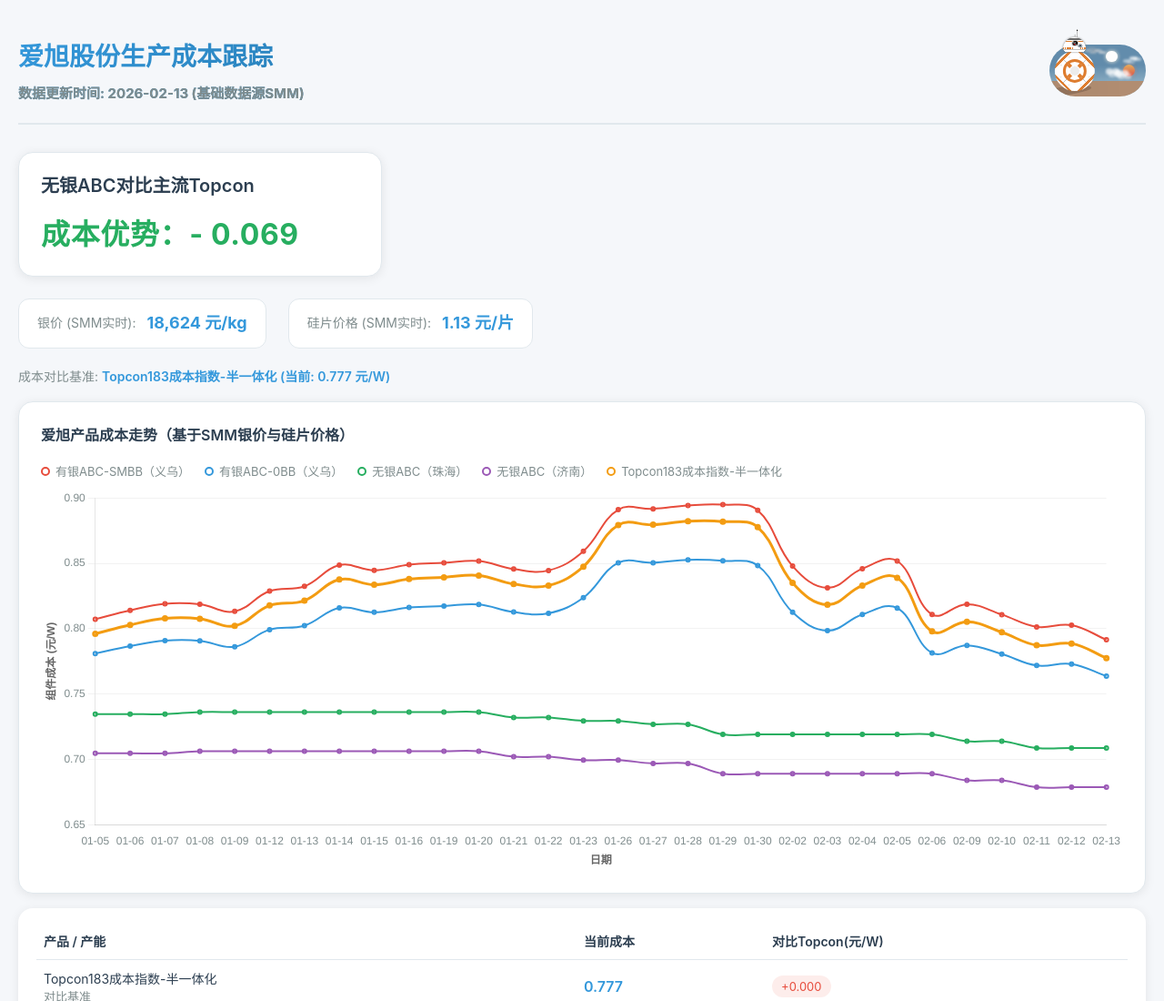
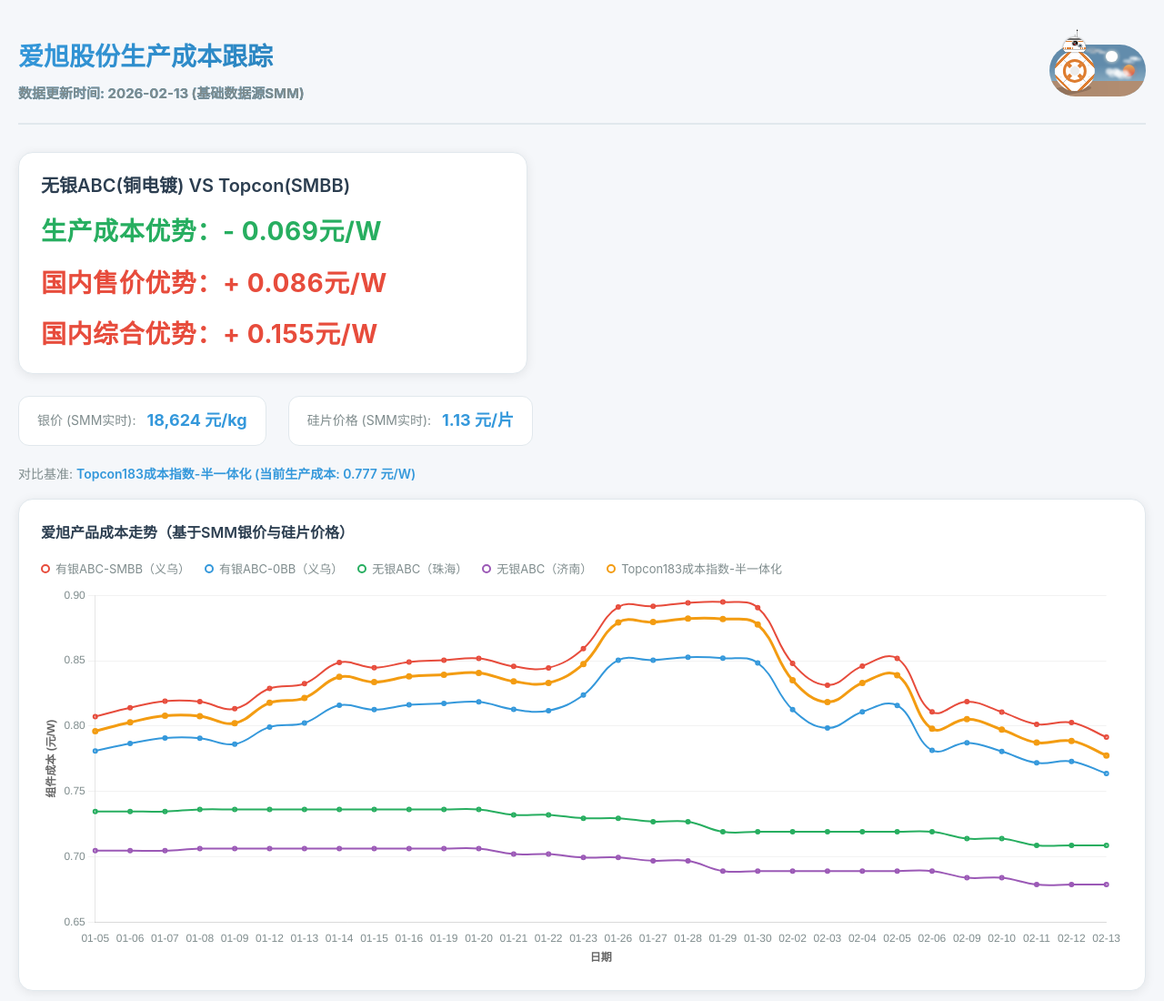
Before and after one commit to liangjitao386-eng/Aiko_Track, a plain HTML site: page index.html in a window 1280 px wide. Shown: the top 1100 px of the page at 91% size. Drawn offline with nearby package versions, Linux system fonts and the light colour scheme; some packages are replaced by stand-ins of ours; a script that the page names is missing.

Commit message:
modify file

```diff
--- a/index.html
+++ b/index.html
@@ -564,7 +564,7 @@
             align-items: flex-start;
             justify-content: center;
             width: 100%;
-            max-width: 400px;
+            max-width: 560px;
             padding: 20px 24px;
             background: var(--card-bg);
             border: 1px solid var(--border-color);
@@ -580,9 +580,17 @@
         }
 
         .section-title-highlight-price {
-            font-size: 32px;
+            font-size: 28px;
             font-weight: 700;
             color: var(--success-color);
+            margin-top: 12px;
+            letter-spacing: 0.02em;
+        }
+
+        .section-title-highlight-sub {
+            display: block;
+            font-size: 28px;
+            font-weight: 700;
             margin-top: 12px;
             letter-spacing: 0.02em;
         }
@@ -880,6 +888,10 @@
             }
 
             .section-title-highlight-price {
+                font-size: 24px;
+            }
+
+            .section-title-highlight-sub {
                 font-size: 24px;
             }
 
@@ -1180,8 +1192,10 @@
         <!-- 爱旭成本预估 -->
         <section class="section">
             <div class="section-title-highlight">
-                <span class="section-title-highlight-label">无银ABC对比主流Topcon</span>
+                <span class="section-title-highlight-label">无银ABC(铜电镀) VS Topcon(SMBB)</span>
                 <span class="section-title-highlight-price" id="abc-zh-vs-topcon-price">—</span>
+                <span class="section-title-highlight-sub" id="sale-price-advantage">国内售价优势：—</span>
+                <span class="section-title-highlight-sub" id="comprehensive-advantage">国内综合优势：—</span>
             </div>
 
             <div class="price-params">
@@ -1196,7 +1210,7 @@
             </div>
 
             <p class="comparison-note">
-                成本对比基准: <span>Topcon183成本指数-半一体化 (当前: <span id="smm-baseline">0.84</span> 元/W)</span>
+                对比基准: <span>Topcon183成本指数-半一体化 (当前生产成本: <span id="smm-baseline">0.84</span> 元/W)</span>
             </p>
 
             <!-- 爱旭产品成本走势图 -->
@@ -1743,11 +1757,39 @@
             const priceEl = document.getElementById('abc-zh-vs-topcon-price');
             if (priceEl) {
                 if (diffZh <= 0) {
-                    priceEl.textContent = '成本优势：- ' + (-diffZh).toFixed(3) ;
+                    priceEl.textContent = '生产成本优势：- ' + (-diffZh).toFixed(3) + '元/W';
                     priceEl.style.color = 'var(--success-color)';
                 } else {
-                    priceEl.textContent = '成本劣势：+ ' + diffZh.toFixed(3);
+                    priceEl.textContent = '生产成本劣势：+ ' + diffZh.toFixed(3) + '元/W';
                     priceEl.style.color = 'var(--danger-color)';
+                }
+            }
+
+            // 售价优势：BC组件-210R(分布式) - Topcon组件-182mm(分布式)
+            const bcModulePrice = smmData.bcModule[smmData.bcModule.length - 1].price;
+            const topconDomesticPrice = smmData.topconDomestic[smmData.topconDomestic.length - 1].price;
+            const salePriceAdvantage = bcModulePrice - topconDomesticPrice;
+            const salePriceEl = document.getElementById('sale-price-advantage');
+            if (salePriceEl) {
+                if (salePriceAdvantage >= 0) {
+                    salePriceEl.textContent = '国内售价优势：+ ' + salePriceAdvantage.toFixed(3) + '元/W';
+                    salePriceEl.style.color = 'var(--danger-color)';
+                } else {
+                    salePriceEl.textContent = '国内售价劣势：' + salePriceAdvantage.toFixed(3) + '元/W';
+                    salePriceEl.style.color = 'var(--success-color)';
+                }
+            }
+
+            // 综合优势：售价优势 + 成本优(劣)势
+            const comprehensiveAdvantage = salePriceAdvantage - diffZh;
+            const compEl = document.getElementById('comprehensive-advantage');
+            if (compEl) {
+                if (comprehensiveAdvantage >= 0) {
+                    compEl.textContent = '国内综合优势：+ ' + comprehensiveAdvantage.toFixed(3) + '元/W';
+                    compEl.style.color = 'var(--danger-color)';
+                } else {
+                    compEl.textContent = '国内综合劣势：' + comprehensiveAdvantage.toFixed(3) + '元/W';
+                    compEl.style.color = 'var(--success-color)';
                 }
             }
 
```
